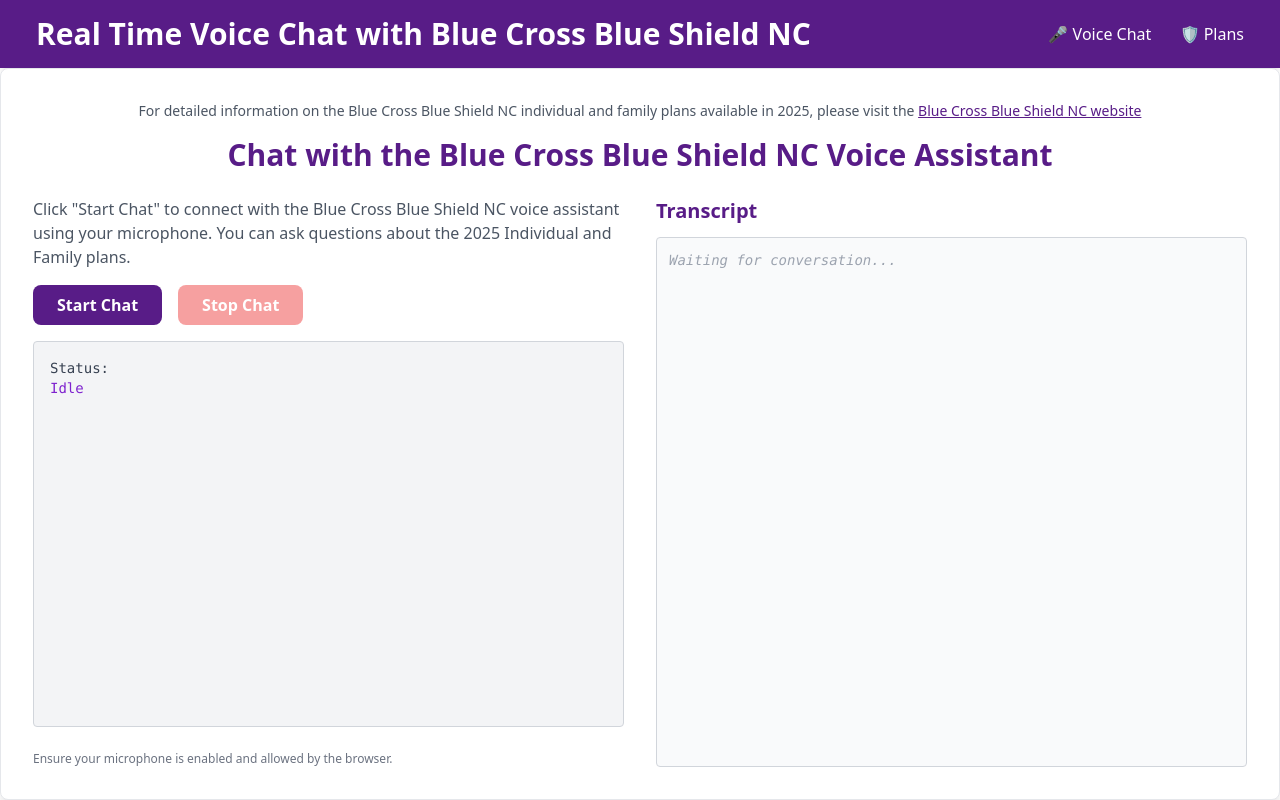
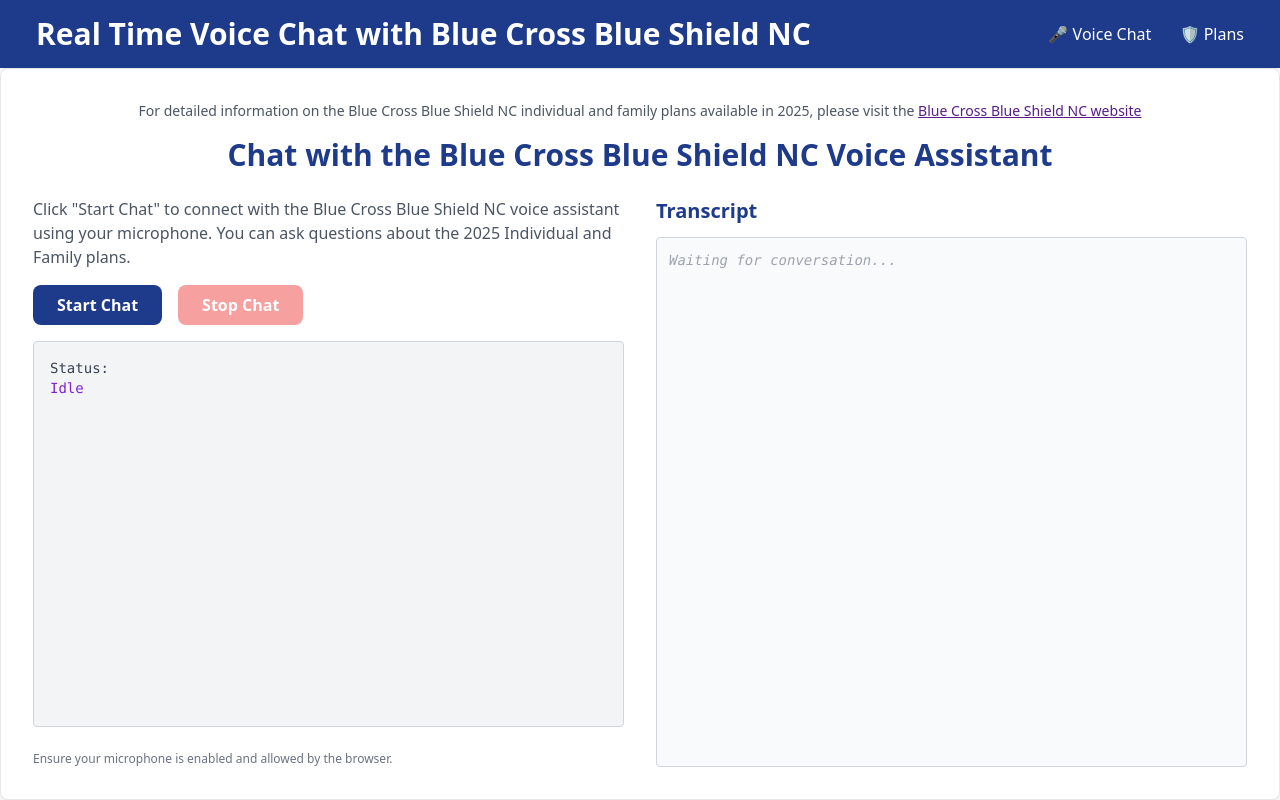
Before and after one commit to andrewfurman/NorthCarolinaVoiceAgent, a Flask app: page / in a window 1280 px wide. Run offline with Flask 3, Linux system fonts and the light colour scheme; some libraries are stand-ins or nearby versions.

Commit message:
Assistant checkpoint: Updated color scheme from purple to dark blue
Assistant generated file changes:
- templates/header.html: Change header background from purple to dark blue
- templates/index.html: Change text colors from purple to dark blue, Update secondary text colors from purple to dark blue, Update button colors from purple to dark blue

---

User prompt:

I had this web app use purple as the emphasis color previously to develop this for a different health insurance company.  Can you change it so that dark blue is used for the emphasis color?  So any text that's purple changes to dark blue and the background for the header change that to dark blue as well for Blue Cross or Shield of North Carolina.

Replit-Commit-Author: Assistant
Replit-Commit-Session-Id: da299e5e-a010-498c-9c63-cefd652768c1

```diff
--- a/templates/header.html
+++ b/templates/header.html
@@ -8,12 +8,12 @@
     <script src="https://cdn.tailwindcss.com"></script>
 </head>
 <body>
-    <header class="bg-purple-900 text-white p-4 shadow-lg">
+    <header class="bg-blue-900 text-white p-4 shadow-lg">
         <div class="flex items-center justify-between px-5">
             <h1 class="text-2xl md:text-3xl font-bold">Real Time Voice Chat with Blue Cross Blue Shield NC</h1>
             <nav class="space-x-6">
-                <a href="/" class="hover:text-sky-200 transition">🎤 Voice Chat</a>
-                <a href="/plans/" class="hover:text-sky-200 transition">🛡️ Plans</a>
+                <a href="/" class="hover:text-blue-200 transition">🎤 Voice Chat</a>
+                <a href="/plans/" class="hover:text-blue-200 transition">🛡️ Plans</a>
             </nav>
         </div>
     </header>
--- a/templates/index.html
+++ b/templates/index.html
@@ -43,7 +43,7 @@
         For detailed information on the Blue Cross Blue Shield NC individual and family plans available in 2025, please visit the <a href="https://www.bluecrossnc.com/plans/individuals-and-families" target="_blank" class="text-purple-900 hover:text-purple-700 underline">Blue Cross Blue Shield NC website</a>
     </div>
 
-    <h1 class="text-2xl md:text-3xl font-bold text-center text-purple-900 mb-6 flex-shrink-0">
+    <h1 class="text-2xl md:text-3xl font-bold text-center text-blue-900 mb-6 flex-shrink-0">
         Chat with the Blue Cross Blue Shield NC Voice Assistant
     </h1>
 
@@ -55,7 +55,7 @@
             </p>
 
             <div class="flex justify-center md:justify-start space-x-4 flex-shrink-0">
-                <button id="startButton" class="bg-purple-900 hover:bg-purple-700 text-white font-semibold py-2 px-5 md:px-6 rounded-lg transition duration-200 ease-in-out disabled:opacity-50 disabled:cursor-not-allowed text-sm md:text-base">
+                <button id="startButton" class="bg-blue-900 hover:bg-blue-700 text-white font-semibold py-2 px-5 md:px-6 rounded-lg transition duration-200 ease-in-out disabled:opacity-50 disabled:cursor-not-allowed text-sm md:text-base">
                     Start Chat
                 </button>
                 <button id="stopButton" class="bg-red-500 hover:bg-red-600 text-white font-semibold py-2 px-5 md:px-6 rounded-lg transition duration-200 ease-in-out disabled:opacity-50 disabled:cursor-not-allowed text-sm md:text-base" disabled>
@@ -75,7 +75,7 @@
         </div>
 
         <div class="flex flex-col h-full">
-            <h2 class="text-xl font-semibold text-center md:text-left text-purple-900 mb-3 flex-shrink-0">
+            <h2 class="text-xl font-semibold text-center md:text-left text-blue-900 mb-3 flex-shrink-0">
                 Transcript
             </h2>
             <div id="transcriptOutput" class="bg-gray-50 border border-gray-300 rounded p-3 overflow-y-auto text-sm font-mono text-gray-700 space-y-2 flex-1 min-h-0">
```
